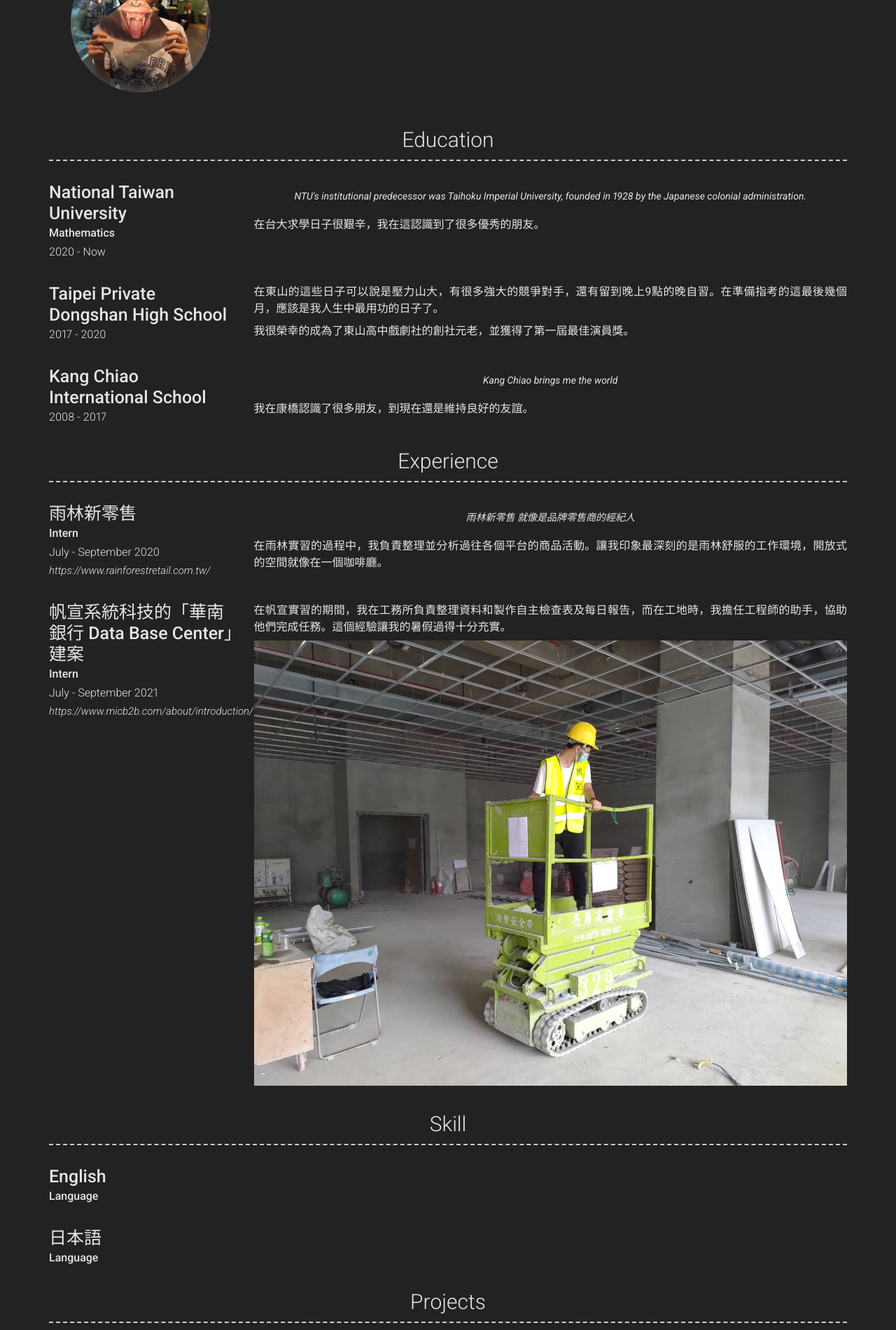
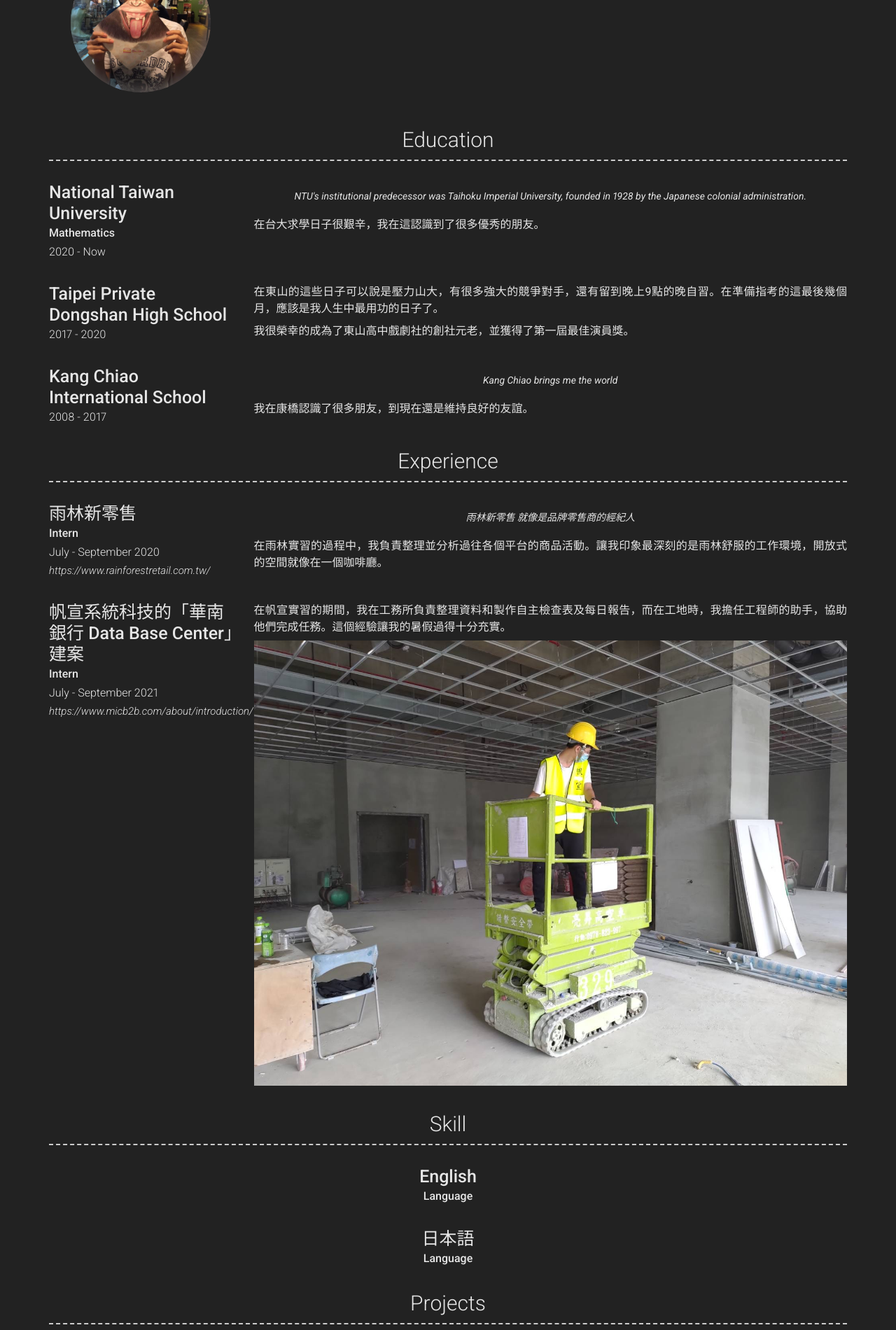
Before and after one commit to max90156/test-website, a Jekyll site: the page built from index.md, in a window 1280 px wide. Shown: the part 397-2297 px from the top of the page at 70% size. Built offline with Jekyll 4.4.1, drawn with Linux system fonts in a browser that asks for light colours; nearby versions of some CDN libraries; grey boxes are pictures that could not be loaded.

Commit message:
Update _config.yml

```diff
--- a/_config.yml
+++ b/_config.yml
@@ -109,7 +109,7 @@ content:
   - title: Skill
     layout: list
     content:
-      - layout: left
+      - layout: top-middle
         title: English
         sub_title: Language
        # caption: July - September 2020
@@ -119,7 +119,7 @@ content:
        # description: | # this will include new lines to allow paragraphs
         #  在雨林實習的過程中，我負責整理並分析過往各個平台的商品活動。讓我印象最深刻的是雨林舒服的工作環境，開放式的空間就像在一個咖啡廳。
 
-      - layout: middle
+      - layout: top-middle
         title: 日本語
         sub_title: Language
        # caption: July - September 2020
```
